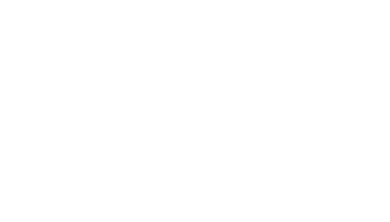
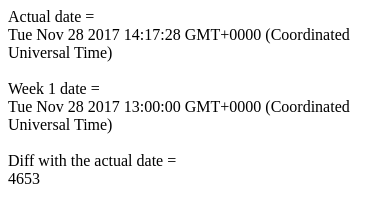
Before and after one commit to kalu82/datapp, a website: page www/index.html in a window 390 px wide. Drawn offline with Linux system fonts and the light colour scheme; some packages are replaced by stand-ins of ours.

Commit message:
Update index.html

```diff
--- a/www/index.html
+++ b/www/index.html
@@ -6,6 +6,37 @@
         <title>Blank App</title>
     </head>
     <body>
+        Actual date = <br>
+        <div id=nowDate></div><br>
+
+        Week 1 date = <br>
+        <div id=week1data></div><br>
+
+        Diff with the actual date = <br>
+        <div id=diffData></div><br>
+
+        <script>
+            document.getElementById("diffData").innerHTML = "whatever";
+
+            var d = new Date();
+            document.getElementById("nowDate").innerHTML = d;
+
+            d.setDate(28); d.setMonth(10); d.setYear(2017);
+            d.setHours(13, 00, 00, 0);
+            localStorage.setItem('mbsr_week_1', d);
+            document.getElementById("week1data").innerHTML = d;
+
+            // Check which week is the actual one
+            timedCount();
+            function timedCount() {
+                var diff = Math.ceil((new Date().getTime() - new Date(localStorage.getItem('mbsr_week_1')).getTime()) / (1000))
+                document.getElementById("diffData").innerHTML = diff;
+
+                var t = setTimeout(function () { timedCount() }, 1000);
+            }
+
+        </script>
+
         <script type="text/javascript" src="cordova.js"></script>
     </body>
 </html>
```
